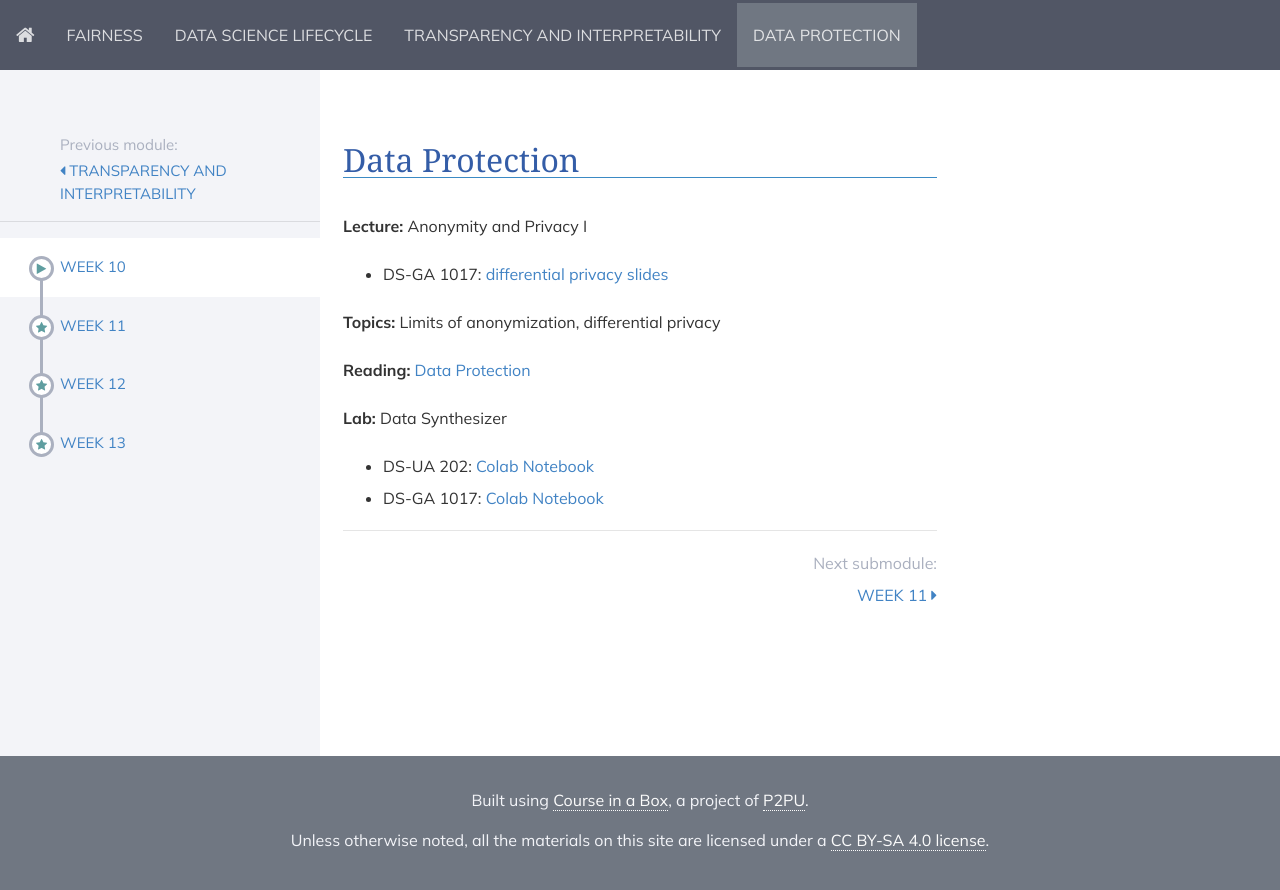
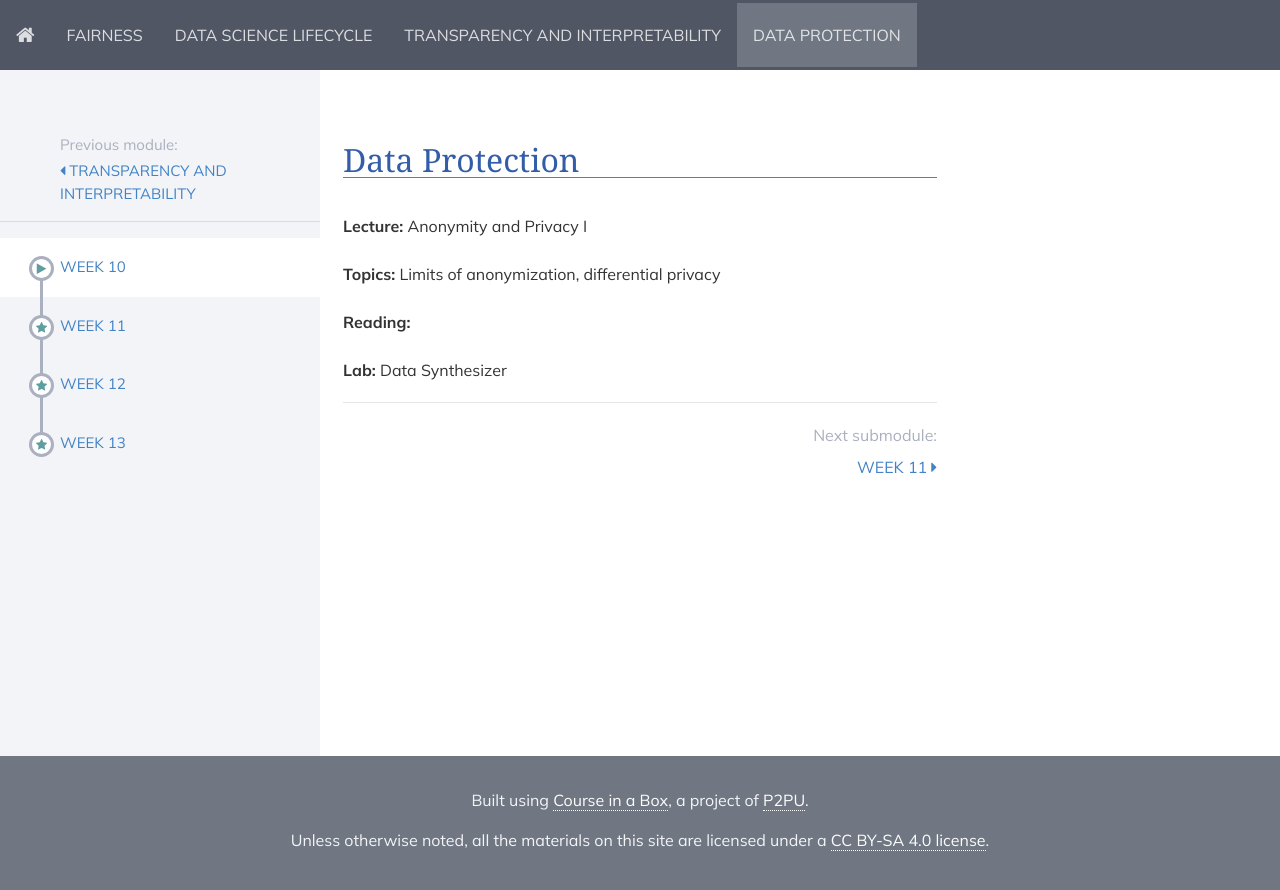
Before and after one commit to DataResponsibly/rds25, a Jekyll site: the page built from modules/data_protection/_posts/2000-01-01-week7.md, in a window 1280 px wide. Shown: the top 890 px of the page. Built offline with Jekyll 4.4.1, drawn with Linux system fonts in a browser that asks for light colours; nearby versions of some CDN libraries; some of the changed lines change nothing that is shown.

Commit message:
Update 2000-01-01-week7.md

```diff
--- a/modules/data_protection/_posts/2000-01-01-week7.md
+++ b/modules/data_protection/_posts/2000-01-01-week7.md
@@ -6,14 +6,20 @@ title: Week 10
 
 **Lecture:** Anonymity and Privacy I
 
-<!-- * DS-UA 202: [differential privacy slides](../../../assets/9_Privacy_202_2023.pdf) -->
+<!--- * DS-UA 202: [differential privacy slides](../../../assets/9_Privacy_202_2023.pdf)
 * DS-GA 1017: [differential privacy slides](../../../assets/10_11_Privacy_1017.pdf)
+ -->
 
 **Topics:** Limits of anonymization, differential privacy
 
-**Reading:**  [Data Protection](../../../assets/protection_reader_2024.pdf)
+**Reading:**
+<!---
+[Data Protection](../../../assets/protection_reader_2024.pdf)
+ -->
 
 **Lab:** Data Synthesizer
 
+<!---
 * DS-UA 202: [Colab Notebook](https://drive.google.com/file/d/1MaZ4pc_M3MuA-u35QAWIv5J21iMuZyUx/view?usp=sharing)
 * DS-GA 1017: [Colab Notebook](https://drive.google.com/file/d/1E_L9CieSxmB3t9mdtjkhCiPojZ2KDZwv/view?usp=sharing)
+ -->
```
